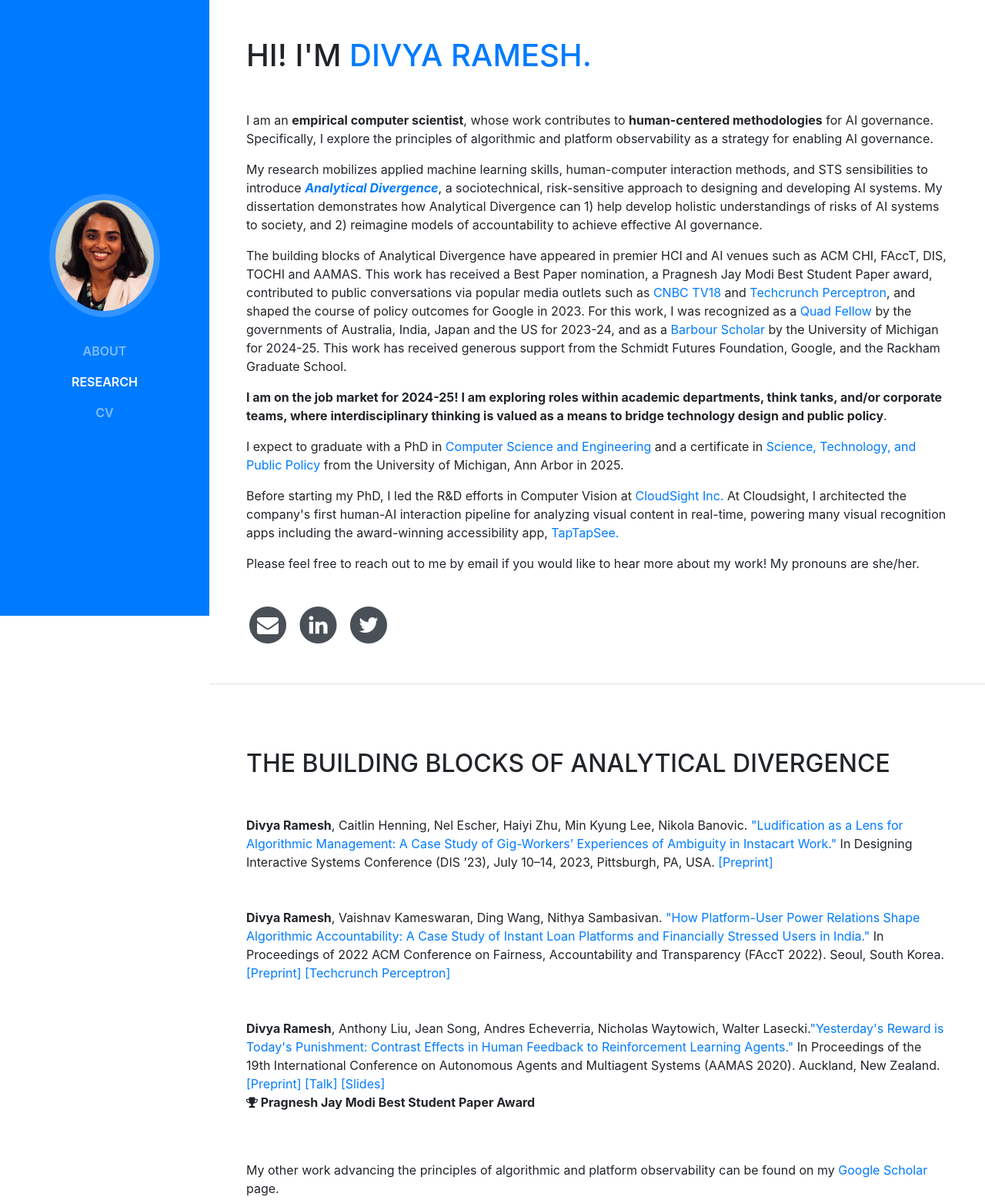
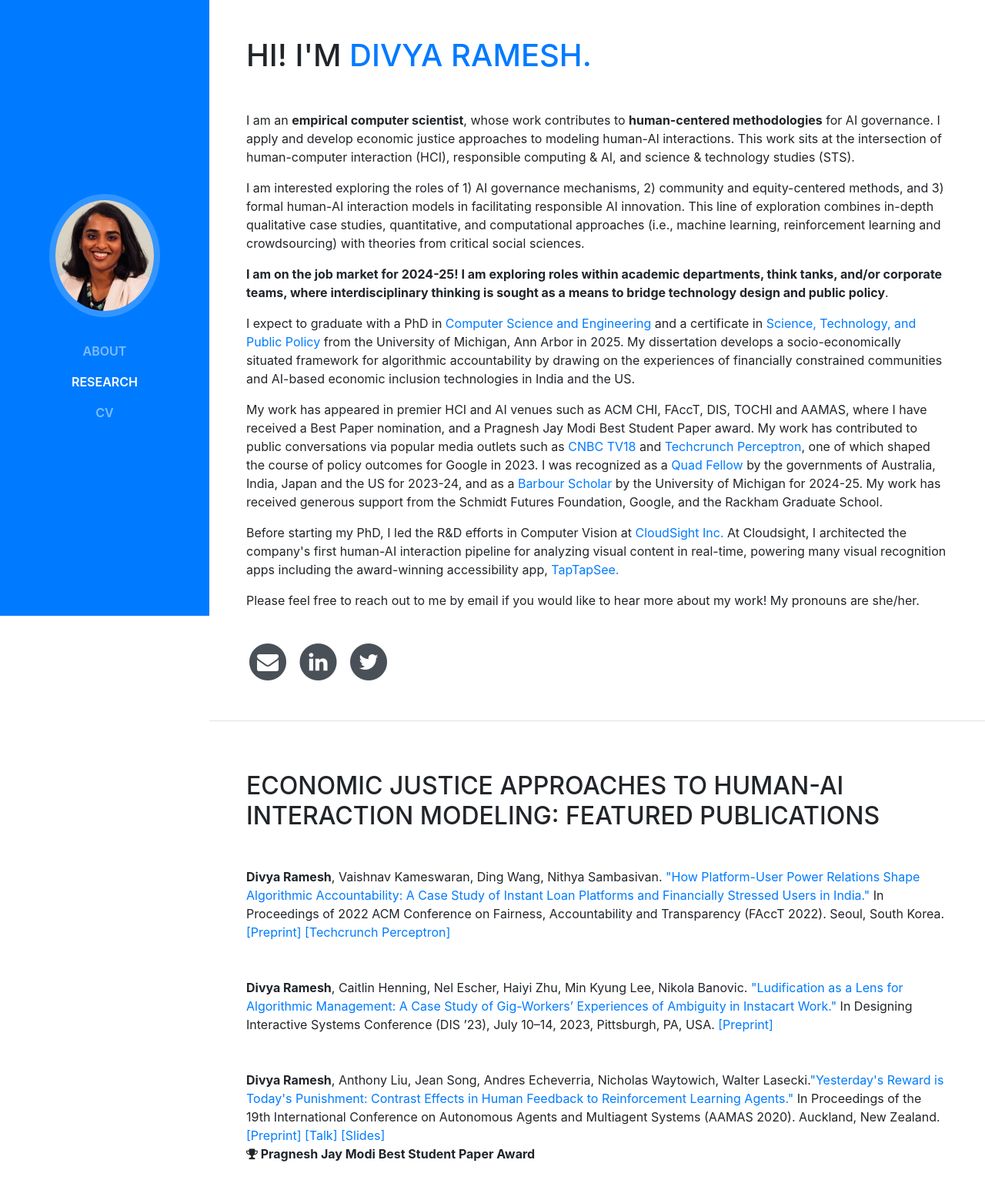
Before and after one commit to dramesh14/dramesh14.github.io, a website with bundled scripts: page index.html in a window 1280 px wide. Shown: the top 1559 px of the page at 77% size. Built offline with nearby package versions, Linux system fonts and the light colour scheme; a web font is replaced by a local one.

Commit message:
change bio

```diff
--- a/index.html
+++ b/index.html
@@ -61,13 +61,16 @@
           </h1>
           <div class="subheading mb-5">
           </div>
-          <p class="mb-3">I am an <b>empirical computer scientist</b>, whose work contributes to <b>human-centered methodologies</b> for AI governance. Specifically, I explore the principles of algorithmic and platform observability as a strategy for enabling AI governance.</p>
-        <p> My research mobilizes applied machine learning skills, human-computer interaction methods, and STS sensibilities to introduce <b><a target=_blank href=""><em>Analytical Divergence</em></a></b>, a sociotechnical, risk-sensitive approach to designing and developing AI systems. My dissertation demonstrates how Analytical Divergence can 1) help develop holistic understandings of risks of AI systems to society, and 2) reimagine models of accountability to achieve effective AI governance.</p>
+          <p class="mb-3">I am an <b>empirical computer scientist</b>, whose work contributes to <b>human-centered methodologies</b> for AI governance. I apply and develop economic justice approaches to modeling human-AI interactions. This work sits at the intersection of human-computer interaction (HCI), responsible computing & AI, and science & technology studies (STS).  </p>
 
+        <p> I am interested exploring the roles of 1) AI governance mechanisms, 2) community and equity-centered methods, and 3) formal human-AI interaction models in facilitating responsible AI innovation. This line of exploration combines in-depth qualitative case studies, quantitative, and computational approaches (i.e., machine learning, reinforcement learning and crowdsourcing) with theories from critical social sciences. </p>
 
-<p> The building blocks of Analytical Divergence have appeared in premier HCI and AI venues such as ACM CHI, FAccT, DIS, TOCHI and AAMAS. This work has received a Best Paper nomination, a Pragnesh Jay Modi Best Student Paper award, contributed to public conversations via popular media outlets such as <a target=_blank href="https://www.youtube.com/live/qUn4kcfMbgM?si=6oxWBKEZBau2pm2Z">CNBC TV18</a> and <a target=_blank href="https://techcrunch.com/2022/05/30/perceptron-ai-roundup-robots-rocket-league/">Techcrunch Perceptron</a>, and shaped the course of policy outcomes for Google in 2023. For this work, I was recognized as a <a target=_blank href="https://www.quadfellowship.org">Quad Fellow</a> by the governments of Australia, India, Japan and the US for 2023-24, and as a <a target=_blank href="https://rackham.umich.edu/discover-rackham/announcing-the-2024-2025-barbour-scholars/">Barbour Scholar</a> by the University of Michigan for 2024-25. This work has received generous support from the Schmidt Futures Foundation, Google, and the Rackham Graduate School.</p>
+        <p><b>I am on the job market for 2024-25! I am exploring roles within academic departments, think tanks, and/or corporate teams, where interdisciplinary thinking is sought as a means to bridge technology design and public policy</b>.</p>
 
-<p><b>I am on the job market for 2024-25! I am exploring roles within academic departments, think tanks, and/or corporate teams, where interdisciplinary thinking is valued as a means to bridge technology design and public policy</b>. <p>I expect to graduate with a PhD in <a target=_blank href="https://cse.engin.umich.edu">Computer Science and Engineering</a> and a certificate in <a target=_blank href="https://fordschool.umich.edu/stpp">Science, Technology, and Public Policy</a> from the University of Michigan, Ann Arbor in 2025.
+        <p>I expect to graduate with a PhD in <a target=_blank href="https://cse.engin.umich.edu">Computer Science and Engineering</a> and a certificate in <a target=_blank href="https://fordschool.umich.edu/stpp">Science, Technology, and Public Policy</a> from the University of Michigan, Ann Arbor in 2025. My dissertation develops a socio-economically situated framework for algorithmic accountability by drawing on the experiences of financially constrained communities and AI-based economic inclusion technologies in India and the US.</p>
+
+<p> My work has appeared in premier HCI and AI venues such as ACM CHI, FAccT, DIS, TOCHI and AAMAS, where I have received a Best Paper nomination, and a Pragnesh Jay Modi Best Student Paper award. My work has contributed to public conversations via popular media outlets such as <a target=_blank href="https://www.youtube.com/live/qUn4kcfMbgM?si=6oxWBKEZBau2pm2Z">CNBC TV18</a> and <a target=_blank href="https://techcrunch.com/2022/05/30/perceptron-ai-roundup-robots-rocket-league/">Techcrunch Perceptron</a>, one of which shaped the course of policy outcomes for Google in 2023. I was recognized as a <a target=_blank href="https://www.quadfellowship.org">Quad Fellow</a> by the governments of Australia, India, Japan and the US for 2023-24, and as a <a target=_blank href="https://rackham.umich.edu/discover-rackham/announcing-the-2024-2025-barbour-scholars/">Barbour Scholar</a> by the University of Michigan for 2024-25. My work has received generous support from the Schmidt Futures Foundation, Google, and the Rackham Graduate School.</p>
+
 <p>Before starting my PhD, I led the R&D efforts in Computer Vision at <a target=_blank href="https://cloudsight.ai">CloudSight Inc.</a> At Cloudsight, I architected the company's first human-AI interaction pipeline for analyzing visual content in real-time, powering many visual recognition apps including the award-winning accessibility app, <a target=_blank href="https://taptapseeapp.com">TapTapSee.</a></p>
 
 <p>Please feel free to reach out to me by email if you would like to hear more about my work! My pronouns are she/her. </p>
@@ -110,9 +113,15 @@
 <section class="resume-section p-3 p-lg-5 d-flex flex-column" id="publications">
  <div class="my-auto">
 
-    <h2 class="mb-5">The Building Blocks of Analytical Divergence</h2>
+    <h2 class="mb-5">Economic Justice Approaches to Human-AI Interaction Modeling: Featured Publications</h2>
        <div class="resume-item d-flex flex-column mb-5">
            <div class="resume-content">
+
+             <div class="resume-item d-flex flex-column flex-md-row mb-5">
+                <div class="resume-content mr-auto">
+            <b>Divya Ramesh</b>, Vaishnav Kameswaran, Ding Wang, Nithya Sambasivan. <a target="_blank" class="mb-3" href="https://arxiv.org/abs/2205.05661">"How Platform-User Power Relations Shape Algorithmic Accountability: A Case Study of Instant Loan Platforms and Financially Stressed Users in India."</a> In Proceedings of 2022  ACM Conference on Fairness, Accountability and Transparency (FAccT 2022). Seoul, South Korea.<a target="_blank" class="mb-3" href="https://arxiv.org/abs/2205.05661"> [Preprint] </a> <a target=_blank href="https://techcrunch.com/2022/05/30/perceptron-ai-roundup-robots-rocket-league/"> [Techcrunch Perceptron] </a>
+            </div>
+            </div>
 
 
 <div class="resume-item d-flex flex-column flex-md-row mb-5">
@@ -123,23 +132,12 @@
         </div>
           </div>
 
-
-               <div class="resume-item d-flex flex-column flex-md-row mb-5">
-                  <div class="resume-content mr-auto">
-              <b>Divya Ramesh</b>, Vaishnav Kameswaran, Ding Wang, Nithya Sambasivan. <a target="_blank" class="mb-3" href="https://arxiv.org/abs/2205.05661">"How Platform-User Power Relations Shape Algorithmic Accountability: A Case Study of Instant Loan Platforms and Financially Stressed Users in India."</a> In Proceedings of 2022  ACM Conference on Fairness, Accountability and Transparency (FAccT 2022). Seoul, South Korea.<a target="_blank" class="mb-3" href="https://arxiv.org/abs/2205.05661"> [Preprint] </a> <a target=_blank href="https://techcrunch.com/2022/05/30/perceptron-ai-roundup-robots-rocket-league/"> [Techcrunch Perceptron] </a>
-        </div>
-          </div>
-
-
-            <div class="resume-item d-flex flex-column flex-md-row mb-5">
-              <div class="resume-content mr-auto">
-              <b>Divya Ramesh</b>, Anthony Liu, Jean Song, Andres Echeverria, Nicholas Waytowich, Walter Lasecki.<a target="_blank" class="mb-3" href="pdf/RameshD_AAMAS2020_ID_1780.pdf">"Yesterday's Reward is Today's Punishment: Contrast Effects in Human Feedback to Reinforcement Learning Agents."</a> In Proceedings of the 19th International Conference on Autonomous Agents and Multiagent Systems (AAMAS 2020). Auckland, New Zealand.
-<a target="_blank" class="mb-3" href="pdf/RameshD_AAMAS2020_ID_1780.pdf"> [Preprint]</a> <a target="_blank" class="mb-3" href="https://www.underline.io/lecture/419-yesterdays-reward-is-today’s-punishment-contrast-effects-in-human-feedback-to-reinforcement-learning-agents"> [Talk]</a>  <a target = "_blank" class="mb-3" href="https://d3smihljt9218e.cloudfront.net/lecture/419/slideshow/99d4794aa7e268cb2b13bd511c8b2da7.pdf"> [Slides]</a>
-<p><i class="fa fa-trophy fa-stack-0.5x" aria-hidden="true"></i><b> Pragnesh Jay Modi Best Student Paper Award </b></p>
-	</div>
-          </div>
-
-          My other work advancing the principles of algorithmic and platform observability can be found on my <a target=_blank href="https://scholar.google.com/citations?user=WQ8nlAQAAAAJ&hl=en"> Google Scholar </a> page.
+                      <div class="resume-item d-flex flex-column flex-md-row mb-5">
+                            <div class="resume-content mr-auto">
+                               <b>Divya Ramesh</b>, Anthony Liu, Jean Song, Andres Echeverria, Nicholas Waytowich, Walter Lasecki.<a target="_blank" class="mb-3" href="pdf/RameshD_AAMAS2020_ID_1780.pdf">"Yesterday's Reward is Today's Punishment: Contrast Effects in Human Feedback to Reinforcement Learning Agents."</a> In Proceedings of the 19th International Conference on Autonomous Agents and Multiagent Systems (AAMAS 2020). Auckland, New Zealand. <a target="_blank" class="mb-3" href="pdf/RameshD_AAMAS2020_ID_1780.pdf"> [Preprint]</a> <a target="_blank" class="mb-3" href="https://www.underline.io/lecture/419-yesterdays-reward-is-today’s-punishment-contrast-effects-in-human-feedback-to-reinforcement-learning-agents"> [Talk]</a>  <a target = "_blank" class="mb-3" href="https://d3smihljt9218e.cloudfront.net/lecture/419/slideshow/99d4794aa7e268cb2b13bd511c8b2da7.pdf"> [Slides]</a>
+                      <p><i class="fa fa-trophy fa-stack-0.5x" aria-hidden="true"></i><b> Pragnesh Jay Modi Best Student Paper Award </b></p>
+                      	</div></div>
+          My other work advancing the economic justice approaches to human-AI interaction modeling can be found on my <a target=_blank href="https://scholar.google.com/citations?user=WQ8nlAQAAAAJ&hl=en"> Google Scholar </a> page.
 
 
             </div>
```
